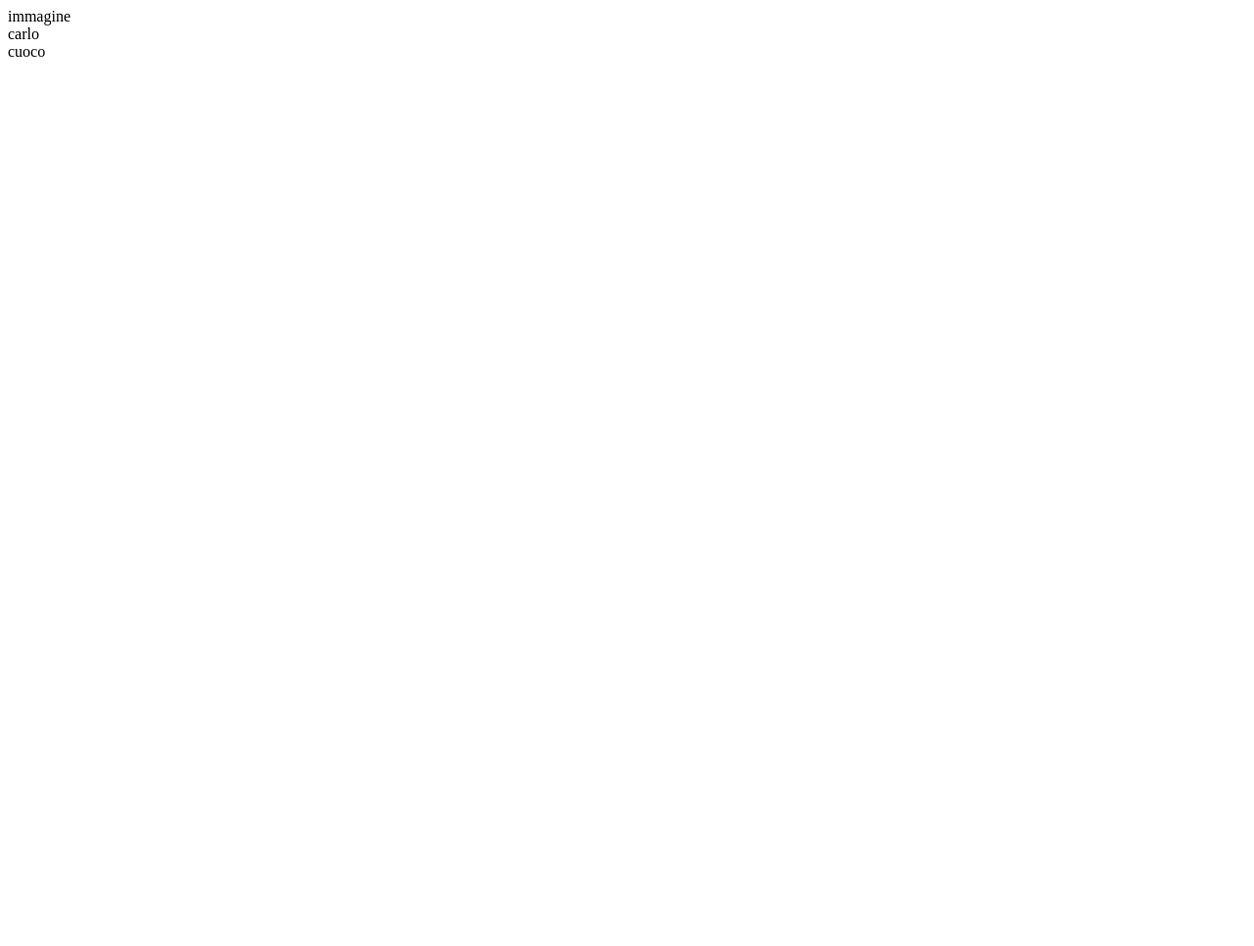
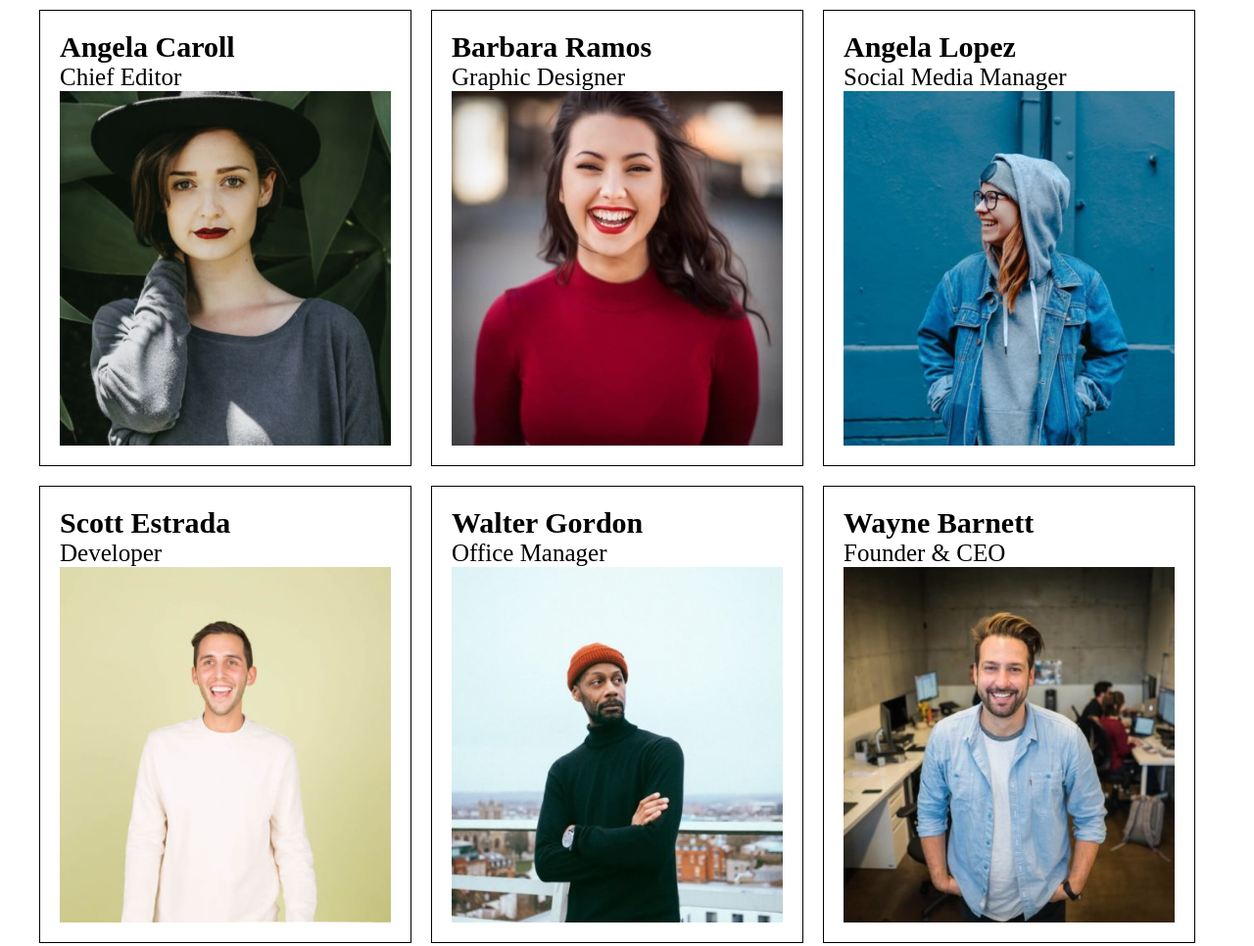
Before and after one commit to GiuseppeM22/js-our-team, a plain HTML site: page index.html in a window 1280 px wide. Shown: the whole page at 98% size. Before the commit the page ends 800 px from the top, so only its background shows below. Drawn offline with Linux system fonts and the light colour scheme.

Commit message:
add : esercizio finito

```diff
--- a/css/style.css
+++ b/css/style.css
@@ -0,0 +1,35 @@
+*{
+    box-sizing: border-box;
+    padding: 0;
+    margin: 0;
+}
+
+#container{
+    display: flex;
+    flex-wrap: wrap;
+    justify-content: space-between;
+    width: 1200px;
+    margin: auto;
+}
+
+img{
+    max-width: 100%;
+    display: block;
+}
+
+h4{
+    font-size: 30px;
+}
+
+p{
+    font-size: 25px;
+}
+
+.box{
+    width: calc(100% / 3 - 20px);
+    border: 1px solid black;
+    padding: 20px;
+    margin-top: 10px;
+    margin-bottom: 10px;
+    margin-right: 20px;
+}
--- a/index.html
+++ b/index.html
@@ -8,12 +8,7 @@
     <title>Ouar Team</title>
 </head>
 <body>
-    <div class="container">
-        <div class="card">
-            <div id="image">immagine</div>
-            <div id="name"></div>
-            <div id="ruolo">cuoco</div>
-        </div>
+    <div id="container">
     </div>
     <script src="./js/script.js"></script>
 </body>
--- a/js/script.js
+++ b/js/script.js
@@ -1,15 +1,46 @@
+//creiamo un array di oggetti
+    let membriTeam = [
+    {nome: "Angela Caroll" , ruolo: "Chief Editor" , foto: "./img/angela.jpg" },
+    {nome: "Barbara Ramos" , ruolo: "Graphic Designer" , foto: "./img/barbara.jpg" },
+    {nome: "Angela Lopez" , ruolo: "Social Media Manager" , foto: "./img/lopez.jpg" },
+    {nome: "Scott Estrada" , ruolo: "Developer" , foto: "./img/scott.jpg" },
+    {nome: "Walter Gordon" , ruolo: "Office Manager" , foto: "./img/walter.jpg" },
+    {nome: "Wayne Barnett" , ruolo: "Founder & CEO" , foto: "./img/wayne.jpg" }
 
-let membriTeam = [
-    {nome: "giuseppe" , ruolo: "cuoco" , foto: "./foto1" },
-    {nome: "marco" , ruolo: "cuoco" , foto: "./foto1" },
-    {nome: "samuel" , ruolo: "cuoco" , foto: "./foto1" },
-    {nome: "carlo" , ruolo: "cuoco" , foto: "./foto1" }
 ]
 
-
+// cicliamo sull'array per estrapolare il singolo oggetto
 for (let i = 0; i < membriTeam.length; i++) {
     const membriEle = membriTeam[i];
     console.log( membriEle.nome)
 
-    document.getElementById("name").innerText = membriEle.nome
+    // per ogni oggetto andiamo a creare dei tag html che conterranno i nostri elemtni dell'array
+  let contenitore = document.getElementById("container")
+  let box = createElement ("div")
+  box.classList.add("box")
+  appendElement (contenitore, box)
+
+  let nome = createElement ("h4")
+  box.appendChild(nome)
+  nome.innerHTML += membriEle.nome
+
+  let ruolo = createElement ("p")
+  appendElement (box, ruolo)
+  ruolo.innerHTML += membriEle.ruolo
+
+  let foto = createElement ("img")
+  foto.src = membriEle.foto
+  appendElement (box, foto)
+
 }
+
+
+/*********************** FUNZIONI ********************/
+
+function createElement (element) {
+   return document.createElement(element)
+}
+
+function appendElement (appendElement, element){
+    return appendElement.appendChild(element)
+}
```
Also changed, not shown: img/angela.jpg (added), img/barbara.jpg (added), img/lopez.jpg (added), img/scott.jpg (added), img/walter.jpg (added), img/wayne.jpg (added), 1 other file.
